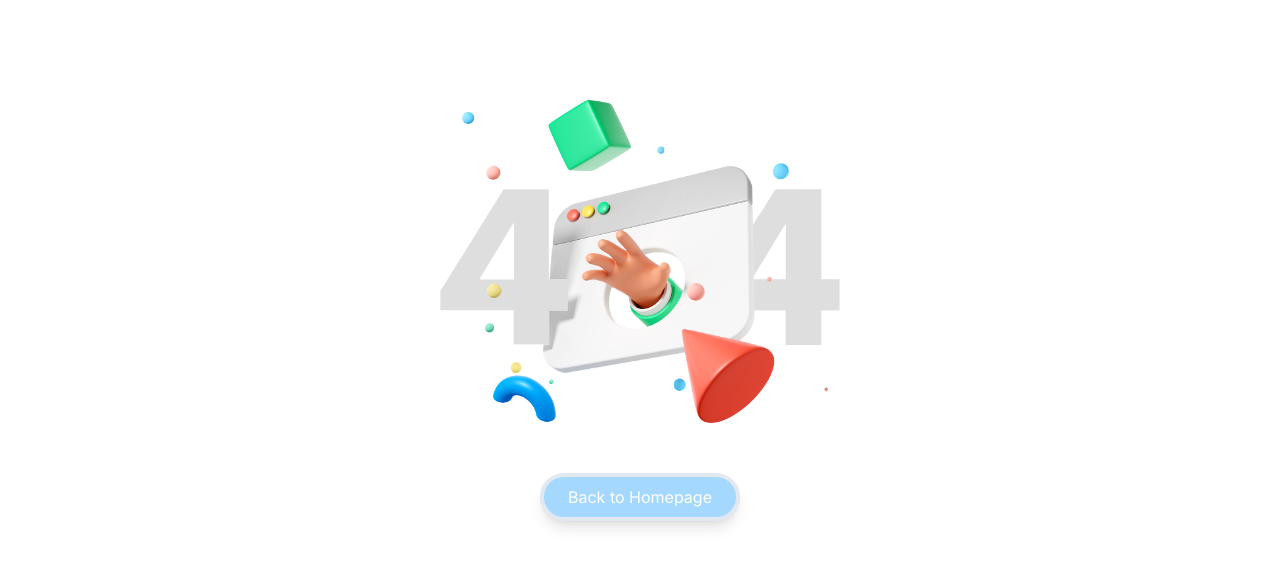
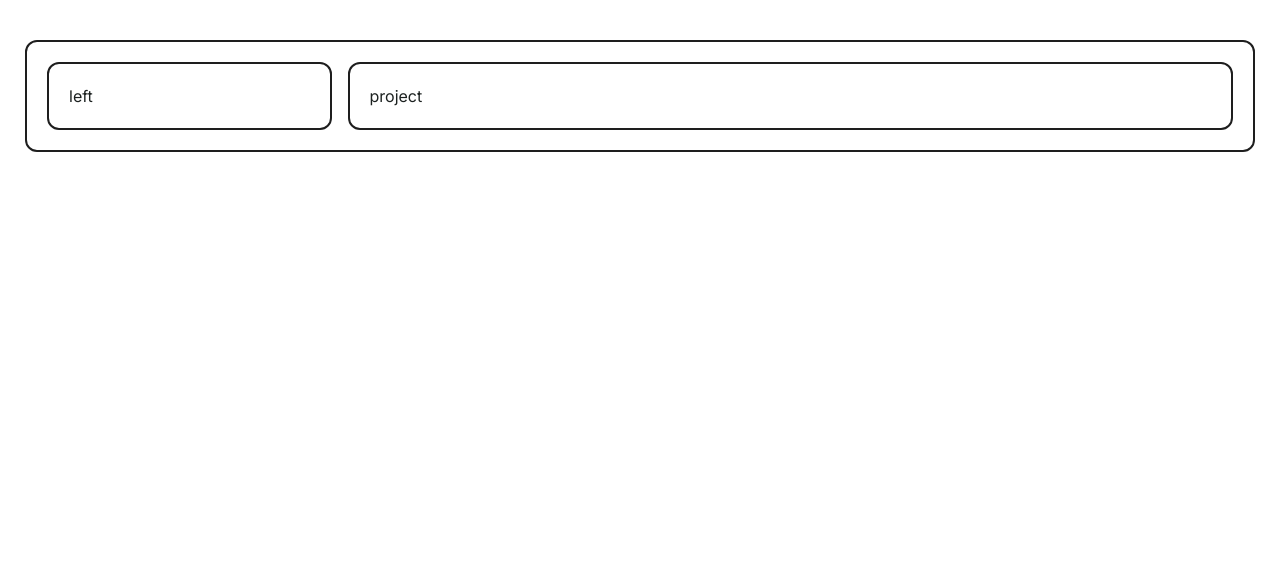
Before and after one commit to mdmahfuzrp/bachelor-task, a Next.js app: page /projects in a window 1280 px wide. Before the commit this address had no page. Shown: the top 566 px of the page. Built offline with nearby package versions, Linux system fonts and the light colour scheme.

Commit message:
dashboard-layout

```diff
--- /dev/null
+++ b/src/app/(dashboard)/dashboard/page.js
@@ -0,0 +1,12 @@
+import DashboardLayout from "@/layouts/DashboardLayout";
+import React from "react";
+
+const Dashboard = () => {
+  return (
+    <DashboardLayout>
+      <h1>Dashboard</h1>
+    </DashboardLayout>
+  );
+};
+
+export default Dashboard;
--- /dev/null
+++ b/src/app/(dashboard)/projects/page.js
@@ -0,0 +1,8 @@
+import DashboardLayout from "@/layouts/DashboardLayout";
+import React from "react";
+
+const Projects = () => {
+  return <DashboardLayout>project</DashboardLayout>;
+};
+
+export default Projects;
--- a/src/layouts/DashboardLayout.js
+++ b/src/layouts/DashboardLayout.js
@@ -2,10 +2,14 @@ import React from "react";
 
 const DashboardLayout = ({ children }) => {
   return (
-    <div className="container">
-      <div className="border-2 rounded-xl p-5 gap-4 grid-cols-7">
-        <div className="col-span-2 border-2 rounded-xl">left</div>
-        <div className="col-span-5 border-2 rounded-xl">{children}</div>
+    <div className="container !py-10">
+      <div className="border-2 border-black rounded-xl p-5 gap-4 grid grid-cols-8">
+        <div className="col-span-2 p-5 border-black border-2 rounded-xl">
+          left
+        </div>
+        <div className="col-span-6 p-5 border-black border-2 rounded-xl">
+          {children}
+        </div>
       </div>
     </div>
   );
--- a/tailwind.config.js
+++ b/tailwind.config.js
@@ -19,7 +19,7 @@ module.exports = {
       },
       borderColor: {
         primary: "#9993",
-        black: "#1C2120",
+        black: "#1e1e1e",
       },
       backgroundColor: {
         light50: "#f1f2fa",
```
